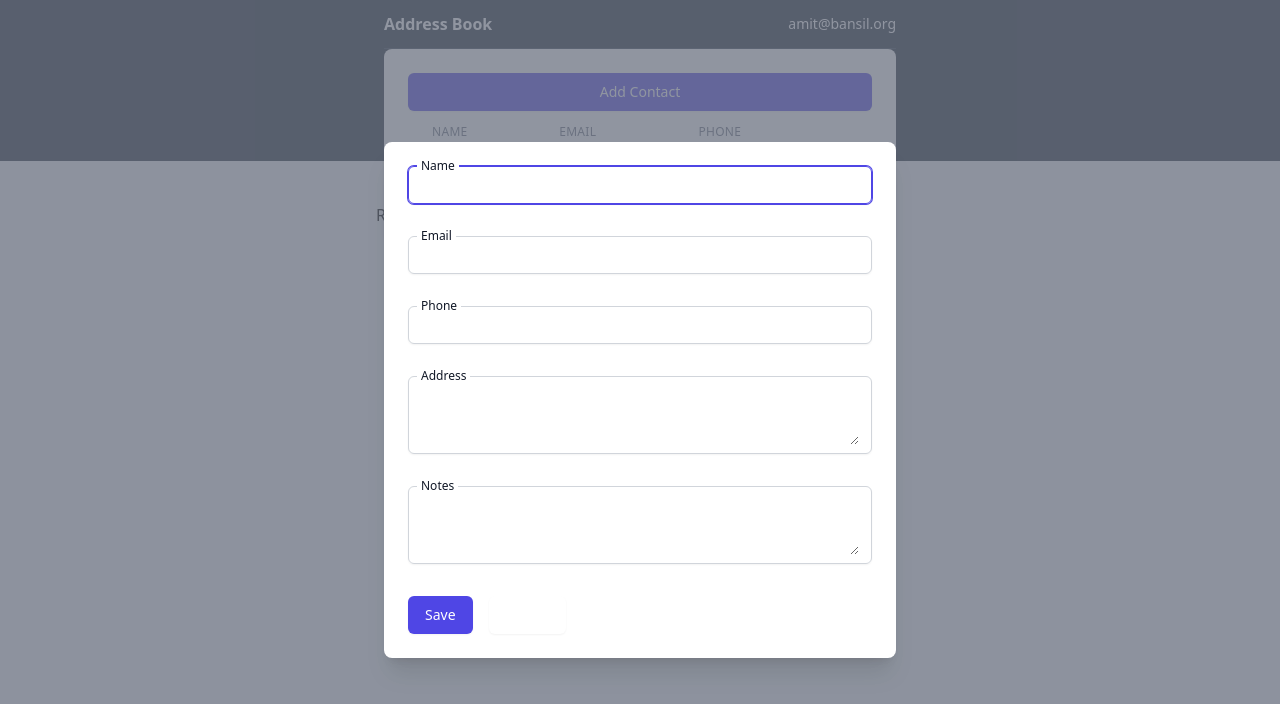
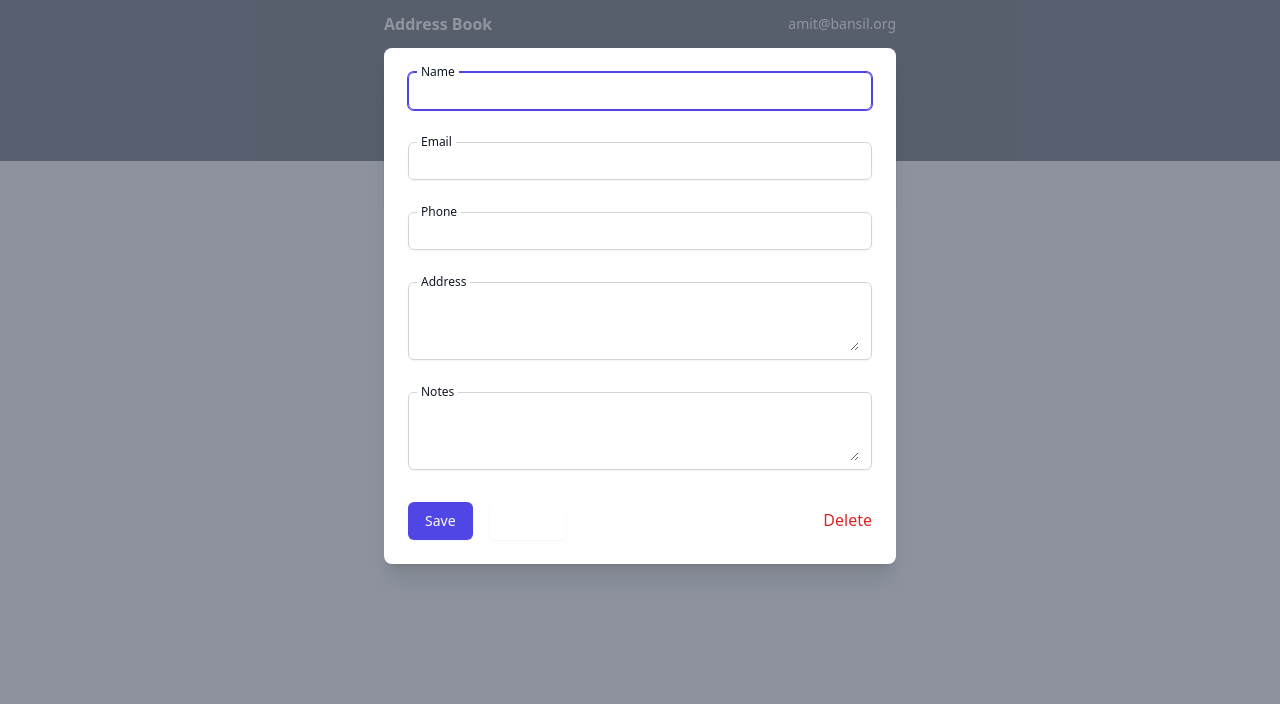
Before and after one commit to amit-bansil/address-book, a Next.js app: page / in a window 1280 px wide. Both pictures are taken after a click on the button "Add Contact". Shown: the top 704 px of the page. Built offline with nearby package versions, Linux system fonts and the light colour scheme; a web font is replaced by a local one.

Commit message:
delete button

```diff
--- a/pages/index.tsx
+++ b/pages/index.tsx
@@ -3,6 +3,7 @@ import { AddressBook, Person } from "../src/types";
 import cloneDeep from "lodash/cloneDeep";
 import {
   FormGroup,
+  LinkButton,
   Modal,
   Page,
   PlaceholderPanel,
@@ -78,6 +79,14 @@ function SelectedPersonModal({ addressBook, setAddressBook }: ContentProps) {
     });
     close();
   }
+  function remove() {
+    setAddressBook((addressBook) => {
+      addressBook = cloneDeep(addressBook);
+      addressBook.removeContact(addressBook.selectedPerson!);
+      return addressBook;
+    });
+    close();
+  }
   if (!addressBook.selectedPerson) return null;
   return (
     <Modal onClose={() => {}}>
@@ -127,11 +136,15 @@ function SelectedPersonModal({ addressBook, setAddressBook }: ContentProps) {
             />
           )}
         </FormGroup>
-        <div className="flex gap-4">
+        <div className="flex gap-4 items-baseline">
           <PushButton onClick={save}>Save</PushButton>
           <PushButton style="tertiary" onClick={close}>
             Cancel
           </PushButton>
+          <div className="grow" />
+          <LinkButton style="danger" onClick={remove}>
+            Delete
+          </LinkButton>
         </div>
       </div>
     </Modal>
@@ -139,8 +152,8 @@ function SelectedPersonModal({ addressBook, setAddressBook }: ContentProps) {
 }
 const Content = ({ addressBook, setAddressBook }: ContentProps) => {
   return (
-    <div className="-my-2 -mx-4 overflow-x-auto sm:-mx-6 lg:-mx-8">
-      <div className="inline-block min-w-full align-middle md:px-6 lg:px-8">
+    <div className="-my-2 -mx-4 overflow-x-auto sm:-mx-6">
+      <div className="inline-block min-w-full align-middle">
         <table className="table-fixed width-full min-w-full divide-y divide-gray-300">
           <thead>
             <tr>
@@ -195,22 +208,6 @@ const Content = ({ addressBook, setAddressBook }: ContentProps) => {
           </tbody>
         </table>
       </div>
-      {addressBook.selectedPerson && (
-        <div>
-          <button
-            onClick={() => {
-              setAddressBook((addressBook) => {
-                addressBook = cloneDeep(addressBook);
-                addressBook.removeContact(addressBook.selectedPerson!);
-                addressBook.selectedPerson = undefined;
-                return addressBook;
-              });
-            }}
-          >
-            Remove
-          </button>
-        </div>
-      )}
     </div>
   );
 };
@@ -231,12 +228,12 @@ function InputCell({
   setAddressBook,
 }: InputCellProps) {
   return (
-    <td className="overflow-hidden text-ellipsis whitespace-nowrap py-2 px-1 text-sm text-gray-500 first:pl-4">
+    <td className="overflow-hidden text-ellipsis whitespace-nowrap py-2 px-3 text-sm text-gray-500">
       <input
         type={type}
         aria-label={ariaLabel}
         value={person[field]}
-        className="px-2 py-2 w-full border-none"
+        className="py-1 w-full border-none"
         onChange={(event) => {
           setAddressBook((addressBook: AddressBook) => {
             addressBook = cloneDeep(addressBook);
--- a/src/components.tsx
+++ b/src/components.tsx
@@ -127,7 +127,7 @@ export const Modal = React.memo(function Modal({
         </Transition.Child>
 
         <div className="fixed inset-0 z-10 overflow-y-auto">
-          <div className="flex min-h-full items-end justify-center p-4 text-center sm:items-center sm:p-0">
+          <div className="flex items-center justify-center p-4 text-center">
             <Transition.Child
               as={Fragment}
               enter="ease-out duration-300"
@@ -223,3 +223,28 @@ export const TableHeader = React.memo(function TableHeader({
     </th>
   );
 });
+
+interface LinkButtonProps {
+  children: React.ReactNode;
+  onClick: () => void;
+  className?: string;
+  style?: "primary" | "danger";
+}
+export const LinkButton = React.memo(function LinkButton({
+  children,
+  onClick,
+  className,
+  style = "primary",
+}: LinkButtonProps) {
+  return (
+    <button
+      className={classNames(
+        style === "primary" ? "text-indigo-600" : "text-red-600",
+        className
+      )}
+      onClick={onClick}
+    >
+      {children}
+    </button>
+  );
+});
```
